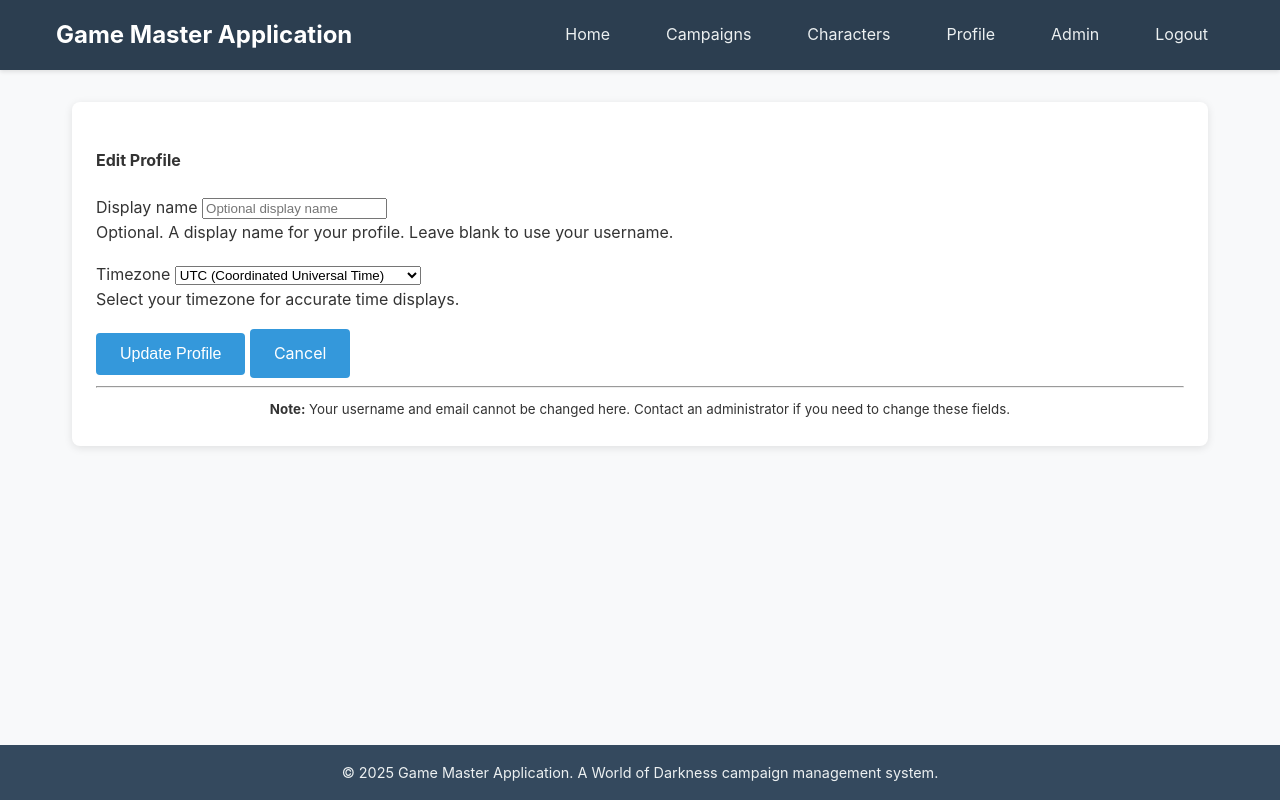
After one commit to charlesmsiegel/gma, a Django app: page /users/profile/edit/ in a window 1280 px wide. The commit adds this page. Run offline with Django 5.2, Linux system fonts and the light colour scheme; the visitor is signed in with stand-in values (Sample User, id 1).

Commit message:
feat: Implement user profile management views and forms
- Add UserProfileView for displaying user profile information
- Add UserProfileEditView with form validation
- Create UserProfileForm with timezone dropdown and validation
- Display name uniqueness validation (case-insensitive, excludes self)
- Timezone validation using model validator
- Bootstrap-styled templates for profile display and editing
- Success messages for profile updates
- Add profile links to navigation
- All acceptance criteria from issue #10 implemented

✅ Acceptance Criteria Met:
- User profile detail view ✓
- User profile edit form ✓
- Form validation for all fields ✓
- Timezone selection dropdown ✓
- Display name uniqueness validation ✓
- Success/error messages for profile updates ✓

🤖 Generated with [Claude Code](https://claude.ai/code)

Co-Authored-By: Claude <noreply@anthropic.com>

```diff
--- a/templates/base.html
+++ b/templates/base.html
@@ -19,11 +19,12 @@
                     {% if user.is_authenticated %}
                         <li><a href="#">Campaigns</a></li>
                         <li><a href="#">Characters</a></li>
+                        <li><a href="{% url 'users:profile' %}">Profile</a></li>
                         <li><a href="{% url 'admin:index' %}">Admin</a></li>
-                        <li><a href="#">Logout</a></li>
+                        <li><a href="{% url 'users:logout' %}">Logout</a></li>
                     {% else %}
-                        <li><a href="#">Login</a></li>
-                        <li><a href="#">Register</a></li>
+                        <li><a href="{% url 'users:login' %}">Login</a></li>
+                        <li><a href="{% url 'users:register' %}">Register</a></li>
                     {% endif %}
                 </ul>
             </nav>
--- /dev/null
+++ b/templates/users/profile_edit.html
@@ -0,0 +1,72 @@
+{% extends "base.html" %}
+
+{% block title %}Edit Profile - {{ block.super }}{% endblock %}
+
+{% block content %}
+<div class="container mt-5">
+    <div class="row justify-content-center">
+        <div class="col-md-6">
+            <div class="card">
+                <div class="card-header">
+                    <h4 class="mb-0">Edit Profile</h4>
+                </div>
+                <div class="card-body">
+                    <form method="post">
+                        {% csrf_token %}
+
+                        {% if form.non_field_errors %}
+                            <div class="alert alert-danger">
+                                {{ form.non_field_errors }}
+                            </div>
+                        {% endif %}
+
+                        <div class="mb-3">
+                            <label for="{{ form.display_name.id_for_label }}" class="form-label">
+                                {{ form.display_name.label }}
+                            </label>
+                            {{ form.display_name }}
+                            {% if form.display_name.help_text %}
+                                <div class="form-text">{{ form.display_name.help_text }}</div>
+                            {% endif %}
+                            {% if form.display_name.errors %}
+                                <div class="text-danger">
+                                    {{ form.display_name.errors }}
+                                </div>
+                            {% endif %}
+                        </div>
+
+                        <div class="mb-3">
+                            <label for="{{ form.timezone.id_for_label }}" class="form-label">
+                                {{ form.timezone.label }}
+                            </label>
+                            {{ form.timezone }}
+                            {% if form.timezone.help_text %}
+                                <div class="form-text">{{ form.timezone.help_text }}</div>
+                            {% endif %}
+                            {% if form.timezone.errors %}
+                                <div class="text-danger">
+                                    {{ form.timezone.errors }}
+                                </div>
+                            {% endif %}
+                        </div>
+
+                        <div class="d-grid gap-2">
+                            <button type="submit" class="btn btn-primary">Update Profile</button>
+                            <a href="{% url 'users:profile' %}" class="btn btn-secondary">Cancel</a>
+                        </div>
+                    </form>
+
+                    <hr>
+
+                    <div class="text-center">
+                        <small class="text-muted">
+                            <strong>Note:</strong> Your username and email cannot be changed here.
+                            Contact an administrator if you need to change these fields.
+                        </small>
+                    </div>
+                </div>
+            </div>
+        </div>
+    </div>
+</div>
+{% endblock %}
--- a/users/forms.py
+++ b/users/forms.py
@@ -150,3 +150,104 @@ class EmailAuthenticationForm(forms.Form):
     def get_user(self):
         """Return authenticated user."""
         return self.user_cache
+
+
+class UserProfileForm(forms.ModelForm):
+    """Form for editing user profile information."""
+
+    # Common timezone choices for dropdown
+    TIMEZONE_CHOICES = [
+        ("UTC", "UTC (Coordinated Universal Time)"),
+        ("America/New_York", "America/New_York (Eastern Time)"),
+        ("America/Chicago", "America/Chicago (Central Time)"),
+        ("America/Denver", "America/Denver (Mountain Time)"),
+        ("America/Los_Angeles", "America/Los_Angeles (Pacific Time)"),
+        ("America/Phoenix", "America/Phoenix (Arizona Time)"),
+        ("America/Anchorage", "America/Anchorage (Alaska Time)"),
+        ("Pacific/Honolulu", "Pacific/Honolulu (Hawaii Time)"),
+        ("Europe/London", "Europe/London (GMT/BST)"),
+        ("Europe/Paris", "Europe/Paris (CET/CEST)"),
+        ("Europe/Berlin", "Europe/Berlin (CET/CEST)"),
+        ("Europe/Rome", "Europe/Rome (CET/CEST)"),
+        ("Europe/Madrid", "Europe/Madrid (CET/CEST)"),
+        ("Europe/Stockholm", "Europe/Stockholm (CET/CEST)"),
+        ("Asia/Tokyo", "Asia/Tokyo (Japan Standard Time)"),
+        ("Asia/Shanghai", "Asia/Shanghai (China Standard Time)"),
+        ("Asia/Kolkata", "Asia/Kolkata (India Standard Time)"),
+        ("Australia/Sydney", "Australia/Sydney (AEST/AEDT)"),
+        ("Australia/Melbourne", "Australia/Melbourne (AEST/AEDT)"),
+        ("Australia/Perth", "Australia/Perth (AWST)"),
+    ]
+
+    timezone = forms.CharField(
+        max_length=50,
+        widget=forms.Select(attrs={"class": "form-control"}),
+        help_text="Select your timezone for accurate time displays.",
+    )
+
+    class Meta:
+        model = User
+        fields = ("display_name", "timezone")
+        widgets = {
+            "display_name": forms.TextInput(
+                attrs={
+                    "class": "form-control",
+                    "placeholder": "Optional display name",
+                }
+            ),
+        }
+        help_texts = {
+            "display_name": (
+                "Optional. A display name for your profile. "
+                "Leave blank to use your username."
+            ),
+        }
+
+    def __init__(self, *args, **kwargs):
+        super().__init__(*args, **kwargs)
+        # Set choices for the timezone field
+        choices = self.TIMEZONE_CHOICES
+
+        # If timezone is not in our choices, add it as a custom option
+        if self.instance and self.instance.timezone:
+            timezone_values = [choice[0] for choice in self.TIMEZONE_CHOICES]
+            if self.instance.timezone not in timezone_values:
+                # Add current timezone as first choice if it's not in our common list
+                custom_choice = (
+                    self.instance.timezone,
+                    f"{self.instance.timezone} (Custom)",
+                )
+                choices = [custom_choice] + self.TIMEZONE_CHOICES
+
+        self.fields["timezone"].widget.choices = choices
+
+    def clean_display_name(self):
+        """Validate display_name uniqueness (case-insensitive, excluding self)."""
+        display_name = self.cleaned_data.get("display_name")
+
+        # Allow empty display_name
+        if not display_name:
+            return display_name
+
+        # Check for uniqueness, excluding current user
+        queryset = User.objects.filter(display_name__iexact=display_name)
+        if self.instance and self.instance.pk:
+            queryset = queryset.exclude(pk=self.instance.pk)
+
+        if queryset.exists():
+            raise ValidationError("A user with this display name already exists.")
+
+        return display_name
+
+    def clean_timezone(self):
+        """Validate timezone using the model validator."""
+        timezone = self.cleaned_data.get("timezone")
+        if timezone:
+            # Use the model's timezone validator
+            from .models.user import validate_timezone
+
+            try:
+                validate_timezone(timezone)
+            except ValidationError as e:
+                raise ValidationError(str(e.message))
+        return timezone
--- a/users/urls/__init__.py
+++ b/users/urls/__init__.py
@@ -10,6 +10,8 @@ from ..views import (
     PasswordResetDoneView,
     PasswordResetView,
     RegisterView,
+    UserProfileEditView,
+    UserProfileView,
 )
 
 app_name = "users"
@@ -20,6 +22,9 @@ urlpatterns = [
     # Authentication
     path("login/", LoginView.as_view(), name="login"),
     path("logout/", LogoutView.as_view(), name="logout"),
+    # Profile management
+    path("profile/", UserProfileView.as_view(), name="profile"),
+    path("profile/edit/", UserProfileEditView.as_view(), name="profile_edit"),
     # Password change
     path("password/change/", PasswordChangeView.as_view(), name="password_change"),
     path(
--- a/users/views/__init__.py
+++ b/users/views/__init__.py
@@ -13,6 +13,7 @@ from .auth_views import (
     PasswordResetView,
     RegisterView,
 )
+from .profile_views import UserProfileEditView, UserProfileView
 
 __all__ = [
     "LoginView",
@@ -24,4 +25,6 @@ __all__ = [
     "PasswordResetConfirmView",
     "PasswordResetCompleteView",
     "RegisterView",
+    "UserProfileView",
+    "UserProfileEditView",
 ]
--- /dev/null
+++ b/users/views/profile_views.py
@@ -0,0 +1,39 @@
+"""
+Views for user profile management.
+"""
+
+from django.contrib import messages
+from django.contrib.auth.mixins import LoginRequiredMixin
+from django.urls import reverse_lazy
+from django.views.generic import TemplateView, UpdateView
+
+from ..forms import UserProfileForm
+
+
+class UserProfileView(LoginRequiredMixin, TemplateView):
+    """Display user profile information."""
+
+    template_name = "users/profile.html"
+
+    def get_context_data(self, **kwargs):
+        """Add user data to context."""
+        context = super().get_context_data(**kwargs)
+        context["user"] = self.request.user
+        return context
+
+
+class UserProfileEditView(LoginRequiredMixin, UpdateView):
+    """Edit user profile information."""
+
+    form_class = UserProfileForm
+    template_name = "users/profile_edit.html"
+    success_url = reverse_lazy("users:profile")
+
+    def get_object(self, queryset=None):
+        """Return the current user."""
+        return self.request.user
+
+    def form_valid(self, form):
+        """Add success message on valid form submission."""
+        messages.success(self.request, "Your profile has been updated successfully.")
+        return super().form_valid(form)
```
Also changed, not shown: templates/users/profile.html (added, +93 -0 lines).
